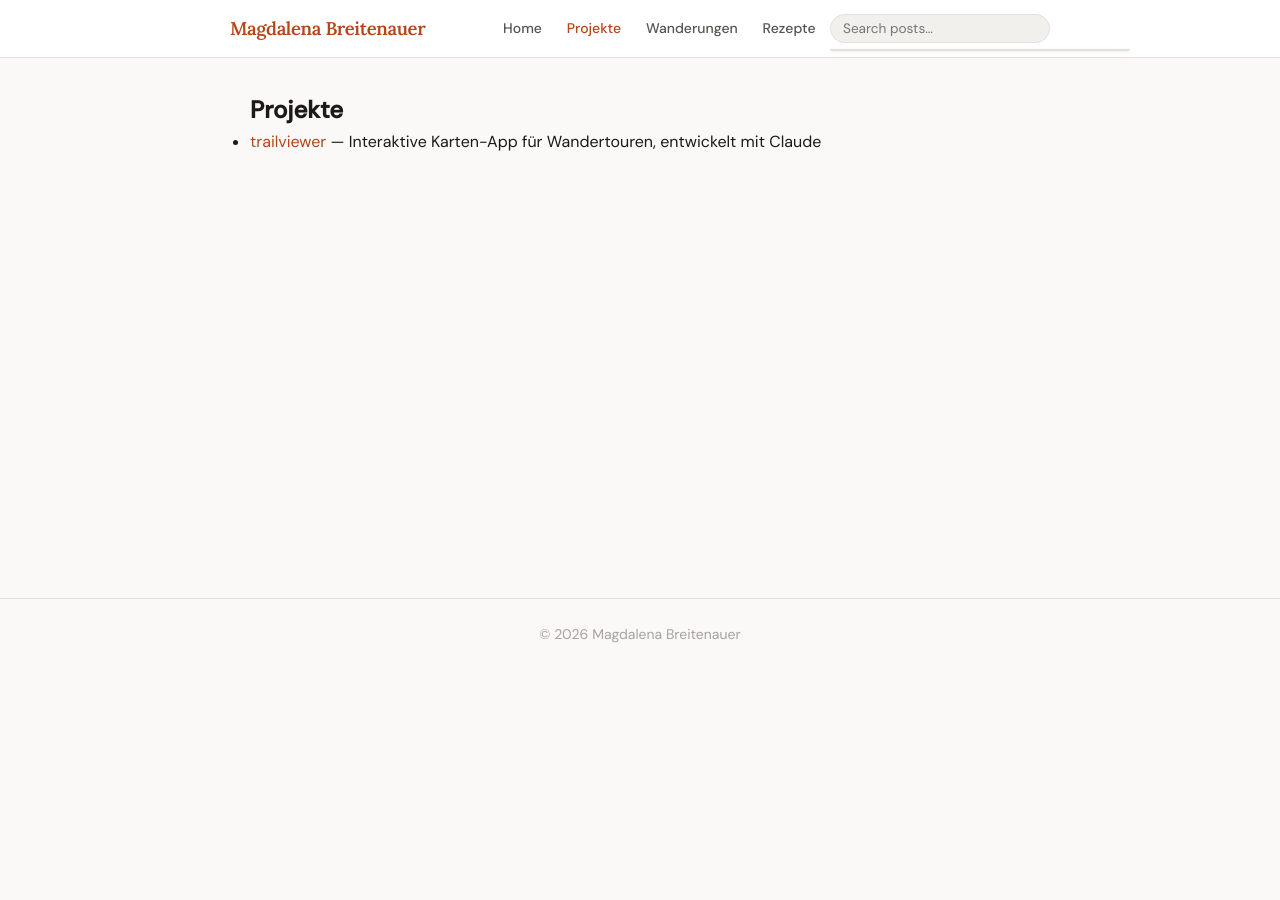
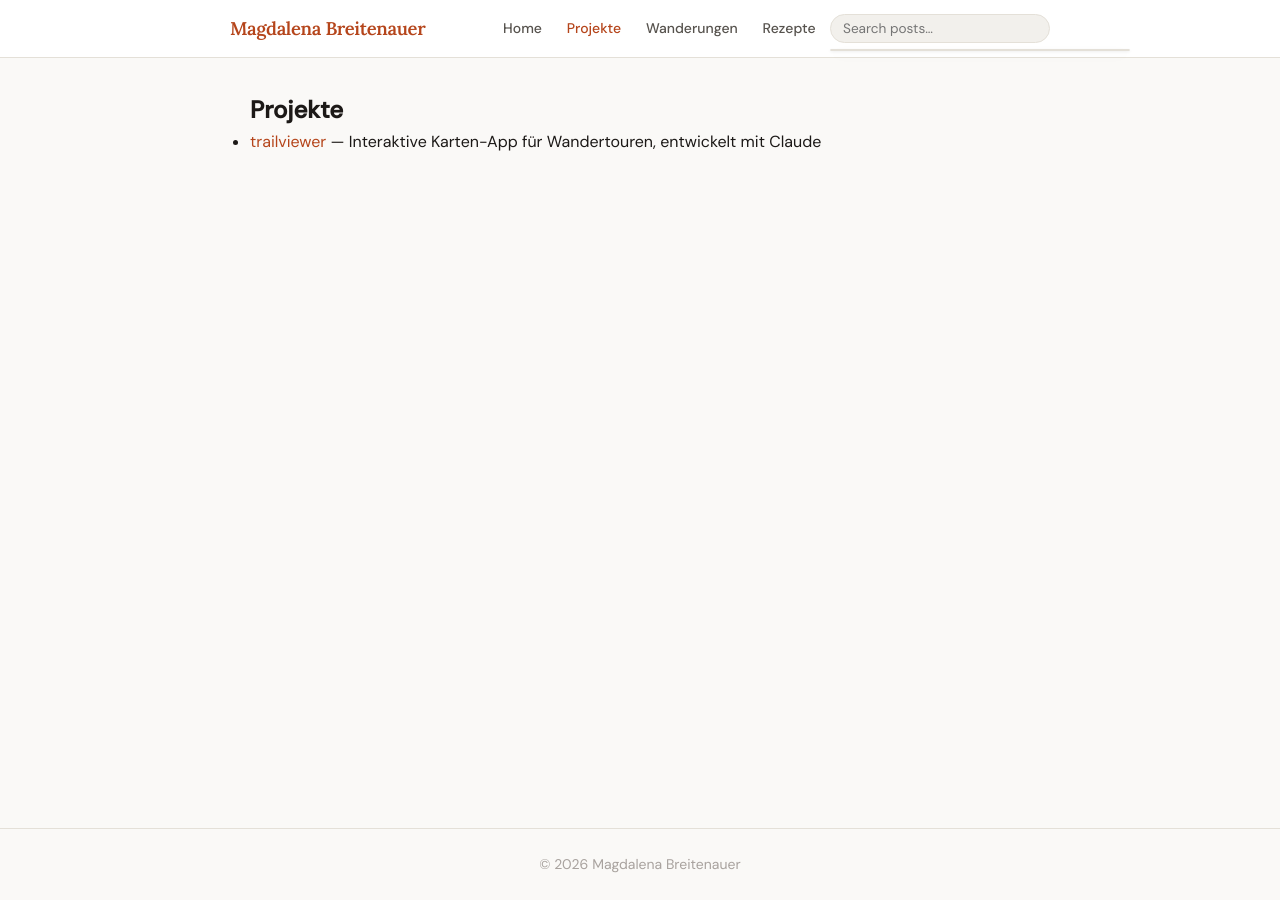
Before and after one commit to Magnb/Magnb.github.io, a Jekyll site: the page built from _tabs/projects.md, in a window 1280 px wide. Built offline with Jekyll 4.4.1, drawn with Linux system fonts in a browser that asks for light colours.

Commit message:
mobile friendly layout

```diff
--- a/assets/css/style.css
+++ b/assets/css/style.css
@@ -33,6 +33,9 @@
   line-height: 1.65;
   color: var(--text);
   background: var(--bg);
+  display: flex;
+  flex-direction: column;
+  min-height: 100vh;
 }
 img { max-width: 100%; height: auto; display: block; }
 a { color: var(--accent); text-decoration: none; }
@@ -119,7 +122,7 @@
 }
 
 /* ── MAIN ────────────────────────────────────────────────────────────── */
-.site-main { padding: 2rem 0 3rem; min-height: 60vh; }
+.site-main { padding: 2rem 0 3rem; flex: 1; }
 
 /* ── FOOTER ──────────────────────────────────────────────────────────── */
 .site-footer {
```
Also changed, not shown: 1 other file.
